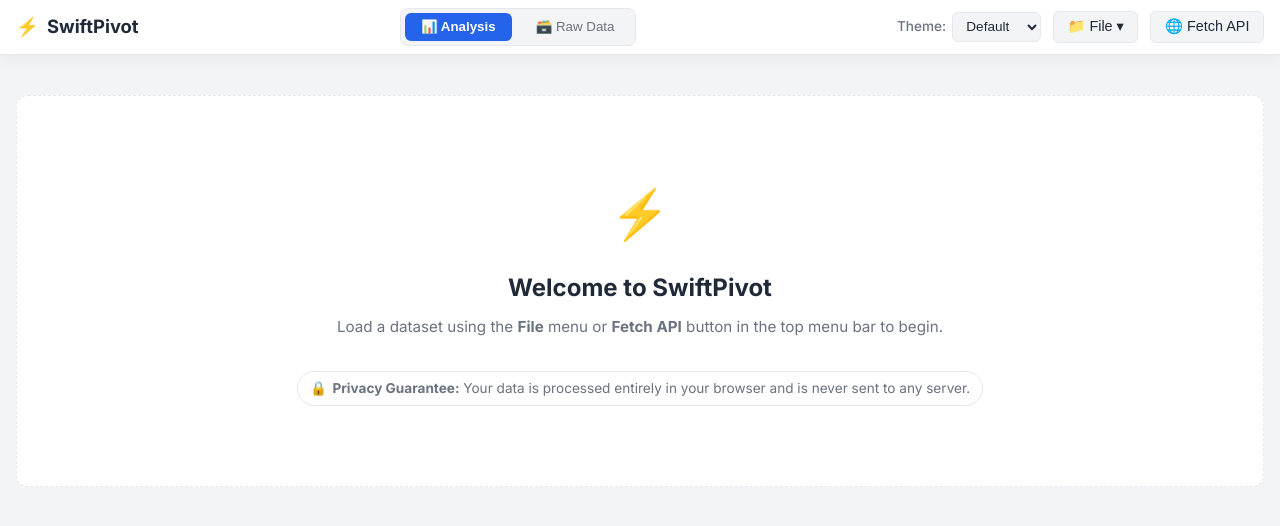
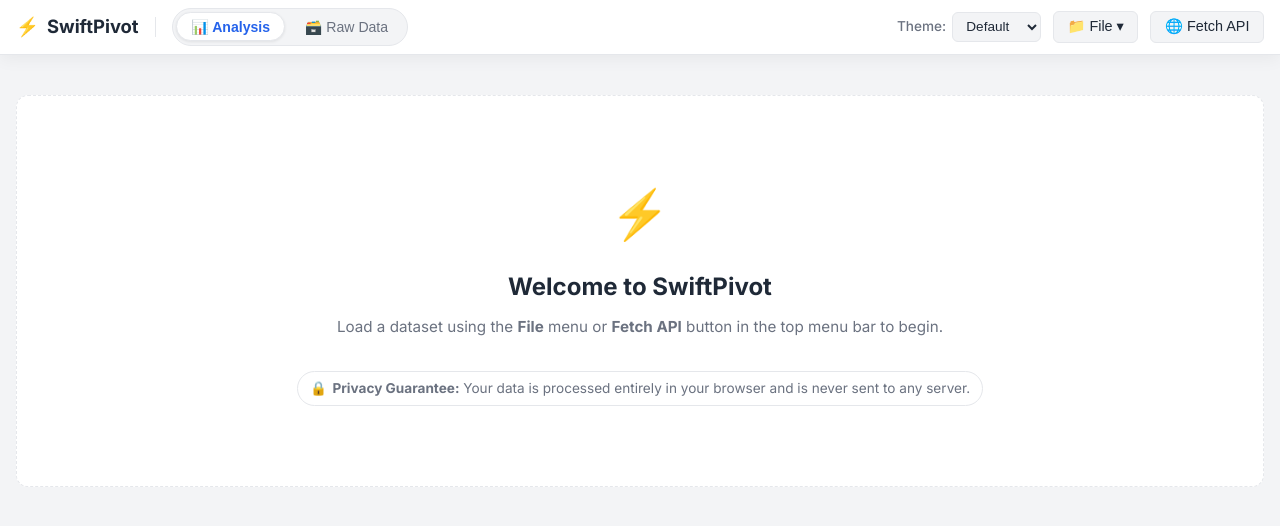
Before and after one commit to ManhLQ/SwiftPivot, a React (Vite) app: page / in a window 1280 px wide. Shown: the top 526 px of the page. Built offline with nearby package versions, Linux system fonts and the light colour scheme.

Commit message:
feat(ui): group brand and view tabs on left header with vertical divider and sleek pill styling

```diff
--- a/src/components/MenuBar.css
+++ b/src/components/MenuBar.css
@@ -11,6 +11,12 @@
   z-index: 100;
 }
 
+.menu-left-section {
+  display: flex;
+  align-items: center;
+  gap: 1rem;
+}
+
 .menu-brand {
   display: flex;
   align-items: center;
@@ -20,34 +26,47 @@
   color: var(--color-text);
 }
 
+.menu-divider {
+  width: 1px;
+  height: 1.25rem;
+  background-color: var(--color-border);
+}
+
 .menu-nav {
   display: flex;
-  gap: 0.5rem;
+  gap: 0.25rem;
   background: var(--color-bg);
-  padding: 0.25rem;
-  border-radius: 0.5rem;
+  padding: 0.2rem;
+  border-radius: 9999px;
   border: 1px solid var(--color-border);
 }
 
 .nav-tab {
   background: transparent;
-  border: none;
+  border: 1px solid transparent;
   color: var(--color-text-muted);
-  padding: 0.4rem 1rem;
+  padding: 0.35rem 0.9rem;
+  font-size: 0.88rem;
   font-weight: 500;
-  border-radius: 0.375rem;
+  border-radius: 9999px;
   cursor: pointer;
   transition: all 0.2s ease;
+  display: inline-flex;
+  align-items: center;
+  gap: 0.35rem;
 }
 
 .nav-tab:hover {
   color: var(--color-text);
+  background: var(--color-surface-hover);
 }
 
 .nav-tab.active {
-  background: var(--color-accent);
-  color: #fff;
+  background: var(--color-surface);
+  color: var(--color-accent);
   font-weight: 600;
+  border-color: var(--color-border);
+  box-shadow: 0 1px 3px rgba(0, 0, 0, 0.08);
 }
 
 .menu-actions {
--- a/src/components/MenuBar.jsx
+++ b/src/components/MenuBar.jsx
@@ -69,10 +69,13 @@
 
   return (
     <header className="menu-bar">
+      <div className="menu-left-section">
         <div className="menu-brand">
           <span className="brand-logo">⚡</span>
           <span className="brand-title">SwiftPivot</span>
         </div>
+
+        <div className="menu-divider" />
 
         <nav className="menu-nav">
           <button
@@ -88,6 +91,7 @@
             🗃️ Raw Data
           </button>
         </nav>
+      </div>
 
       <div className="menu-actions">
         <div className="theme-selector-wrapper">
```
Also changed, not shown: 1 other file (tests, documents, lock files or other folders). Lines whose indentation alone changed are shown as unchanged.
